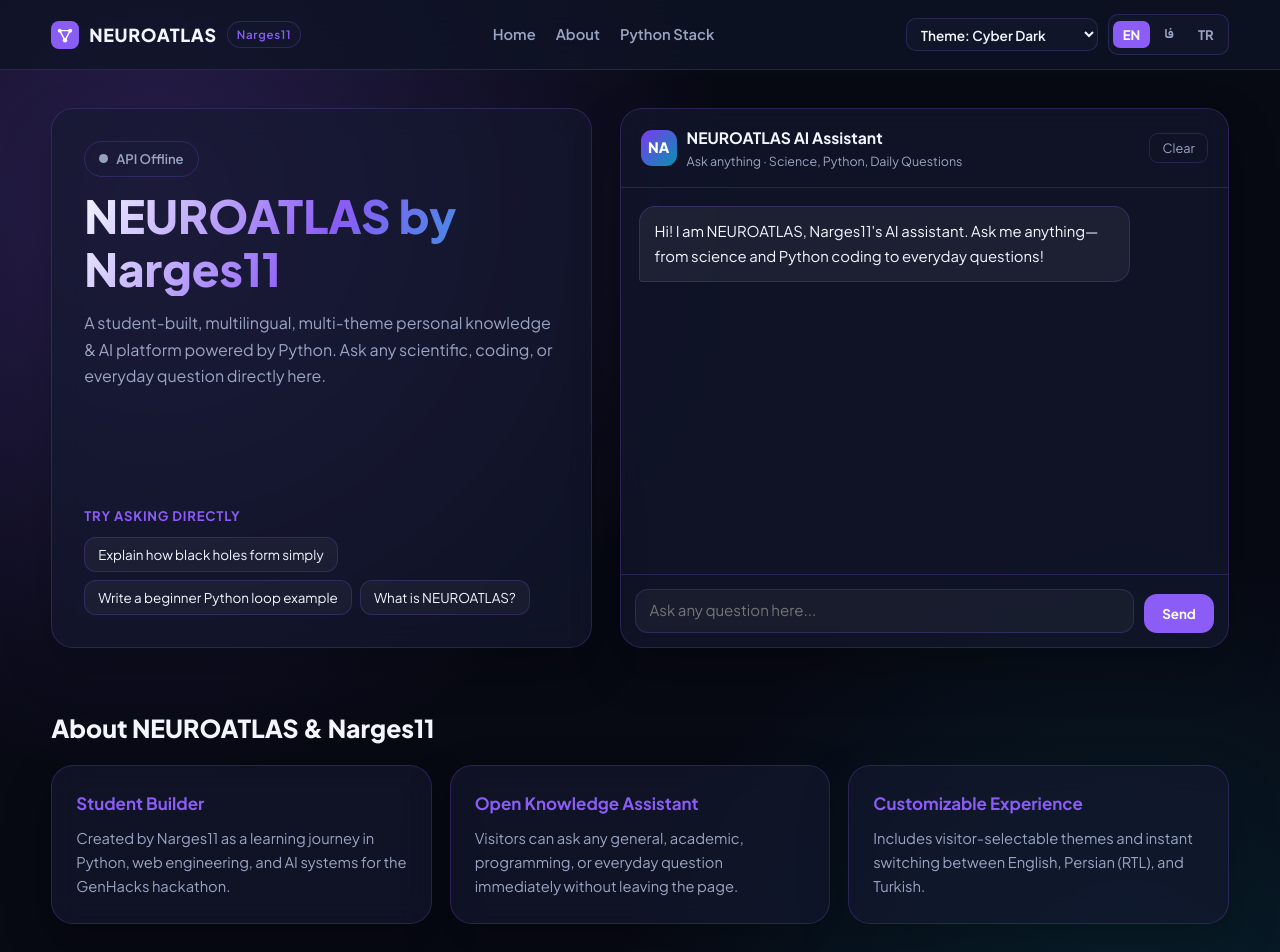
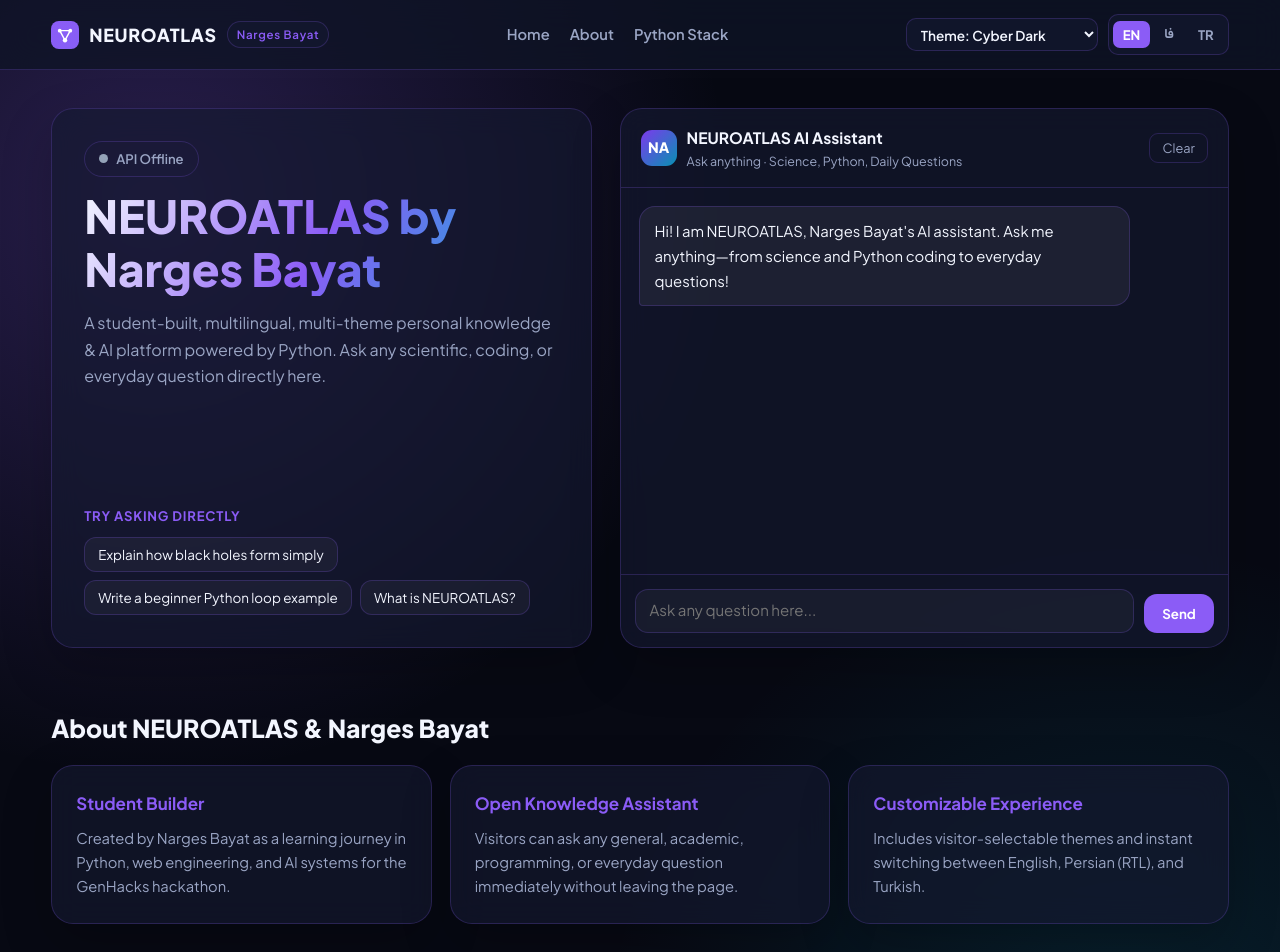
Before and after one commit to Shirazxbox/NEUROATLAS, a plain HTML site: page index.html in a window 1280 px wide. Shown: the top 952 px of the page. Drawn offline with Linux system fonts and the light colour scheme; no server answers.

Commit message:
Add files via upload

```diff
--- a/index.html
+++ b/index.html
@@ -3,7 +3,7 @@
 <head>
   <meta charset="UTF-8" />
   <meta name="viewport" content="width=device-width, initial-scale=1.0" />
-  <title>NEUROATLAS · Narges11</title>
+  <title>NEUROATLAS · Narges Bayat</title>
   <link rel="preconnect" href="https://fonts.googleapis.com" />
   <link rel="preconnect" href="https://fonts.gstatic.com" crossorigin />
   <link href="https://fonts.googleapis.com/css2?family=Plus+Jakarta+Sans:wght@400;500;600;700;800&family=Vazirmatn:wght@400;500;600;700;800&family=JetBrains+Mono:wght@400;600&display=swap" rel="stylesheet" />
@@ -495,7 +495,7 @@
           </defs>
         </svg>
         <span>NEUROATLAS</span>
-        <span class="brand-badge">Narges11</span>
+        <span class="brand-badge">Narges Bayat</span>
       </a>
 
       <nav class="nav-links">
@@ -529,7 +529,7 @@
             <span id="statusDot" class="status-dot"></span>
             <span id="statusText" data-i18n="statusChecking">Checking Python API...</span>
           </div>
-          <h1 class="hero-title" data-i18n="heroTitle">NEUROATLAS by Narges11</h1>
+          <h1 class="hero-title" data-i18n="heroTitle">NEUROATLAS by Narges Bayat</h1>
           <p class="hero-desc" data-i18n="heroDesc">
             A student-built, multilingual, multi-theme personal knowledge & AI platform powered by Python. Ask any scientific, coding, or everyday question directly here.
           </p>
@@ -569,11 +569,11 @@
     </section>
 
     <section id="about" class="section">
-      <h2 class="section-title" data-i18n="aboutHeading">About NEUROATLAS & Narges11</h2>
+      <h2 class="section-title" data-i18n="aboutHeading">About NEUROATLAS & Narges Bayat</h2>
       <div class="grid-3">
         <article class="card info-card">
           <h3 data-i18n="card1Title">Student Builder</h3>
-          <p data-i18n="card1Desc">Created by Narges11 as a learning journey in Python, web engineering, and AI systems for the GenHacks hackathon.</p>
+          <p data-i18n="card1Desc">Created by Narges Bayat as a learning journey in Python, web engineering, and AI systems for the GenHacks hackathon.</p>
         </article>
         <article class="card info-card">
           <h3 data-i18n="card2Title">Open Knowledge Assistant</h3>
@@ -606,7 +606,7 @@
   </main>
 
   <footer>
-    <div class="container" data-i18n="footerText">NEUROATLAS · Built with Python by Narges11 for GenHacks 2026</div>
+    <div class="container" data-i18n="footerText">NEUROATLAS · Built with Python by Narges Bayat for GenHacks 2026</div>
   </footer>
 
   <script>
@@ -624,7 +624,7 @@
         statusReady: "Python AI Online",
         statusNoKey: "Server Online (Add API Key)",
         statusOffline: "API Offline",
-        heroTitle: "NEUROATLAS by Narges11",
+        heroTitle: "NEUROATLAS by Narges Bayat",
         heroDesc: "A student-built, multilingual, multi-theme personal knowledge & AI platform powered by Python. Ask any scientific, coding, or everyday question directly here.",
         tryAsking: "Try asking directly",
         chatTitle: "NEUROATLAS AI Assistant",
@@ -632,11 +632,11 @@
         clearBtn: "Clear",
         inputPlaceholder: "Ask any question here...",
         sendBtn: "Send",
-        welcomeMsg: "Hi! I am NEUROATLAS, Narges11's AI assistant. Ask me anything—from science and Python coding to everyday questions!",
+        welcomeMsg: "Hi! I am NEUROATLAS, Narges Bayat's AI assistant. Ask me anything—from science and Python coding to everyday questions!",
         thinking: "Thinking...",
-        aboutHeading: "About NEUROATLAS & Narges11",
+        aboutHeading: "About NEUROATLAS & Narges Bayat",
         card1Title: "Student Builder",
-        card1Desc: "Created by Narges11 as a learning journey in Python, web engineering, and AI systems for the GenHacks hackathon.",
+        card1Desc: "Created by Narges Bayat as a learning journey in Python, web engineering, and AI systems for the GenHacks hackathon.",
         card2Title: "Open Knowledge Assistant",
         card2Desc: "Visitors can ask any general, academic, programming, or everyday question immediately without leaving the page.",
         card3Title: "Customizable Experience",
@@ -648,7 +648,7 @@
         arch2Desc: "Securely keeps API keys on the server side with automatic fallback between Gemini and Groq models.",
         arch3Title: "Zero-Bloat Frontend",
         arch3Desc: "Fast vanilla HTML/CSS/JS interface with persistent theme and language preferences.",
-        footerText: "NEUROATLAS · Built with Python by Narges11 for GenHacks 2026",
+        footerText: "NEUROATLAS · Built with Python by Narges Bayat for GenHacks 2026",
         prompts: [
           "Explain how black holes form simply",
           "Write a beginner Python loop example",
@@ -668,19 +668,19 @@
         statusReady: "هوش مصنوعی پایتون آنلاین است",
         statusNoKey: "سرور آنلاین (کلید API تنظیم نشده)",
         statusOffline: "عدم اتصال به API",
-        heroTitle: "NEUROATLAS · ساخته نرگس۱۱",
-        heroDesc: "یک وب‌سایت و پلتفرم هوش مصنوعی چندزبانه با قدرت پایتون، طراحی‌شده توسط نرگس۱۱. هر سوال علمی، برنامه‌نویسی یا عمومی دارید همین‌جا بپرسید.",
+        heroTitle: "NEUROATLAS · ساخته نرگس بیات",
+        heroDesc: "یک وب‌سایت و پلتفرم هوش مصنوعی چندزبانه با قدرت پایتون، طراحی‌شده توسط نرگس بیات. هر سوال علمی، برنامه‌نویسی یا عمومی دارید همین‌جا بپرسید.",
         tryAsking: "نمونه سوال‌های سریع",
         chatTitle: "دستیار هوشمند NEUROATLAS",
         chatSub: "پاسخ به همه سوالات علمی، پایتون و روزمره",
         clearBtn: "پاک کردن",
         inputPlaceholder: "سوال خود را همین‌جا بنویسید...",
         sendBtn: "ارسال",
-        welcomeMsg: "سلام! من NEUROATLAS دستیار هوشمند نرگس۱۱ هستم. هر سوالی در مورد علم، کدنویسی پایتون یا موضوعات روزمره دارید مستقیم از من بپرسید!",
+        welcomeMsg: "سلام! من NEUROATLAS دستیار هوشمند نرگس بیات هستم. هر سوالی در مورد علم، کدنویسی پایتون یا موضوعات روزمره دارید مستقیم از من بپرسید!",
         thinking: "در حال فکر کردن...",
-        aboutHeading: "درباره NEUROATLAS و نرگس۱۱",
+        aboutHeading: "درباره NEUROATLAS و نرگس بیات",
         card1Title: "مسیر یادگیری دانش‌آموزی",
-        card1Desc: "ساخته‌شده توسط نرگس۱۱ به عنوان بخشی از یادگیری پایتون، طراحی وب و هوش مصنوعی برای مسابقه GenHacks.",
+        card1Desc: "ساخته‌شده توسط نرگس بیات به عنوان بخشی از یادگیری پایتون، طراحی وب و هوش مصنوعی برای مسابقه GenHacks.",
         card2Title: "دستیار دانش عمومی",
         card2Desc: "بازدیدکنندگان بدون نیاز به ورود به صفحه دیگر می‌توانند مستقیم همین‌جا هر سوالی بپرسند و پاسخ بگیرند.",
         card3Title: "تجربه کاربری شخصی‌سازی‌شده",
@@ -692,7 +692,7 @@
         arch2Desc: "نگهداری امن کلیدها در سرور با پشتیبانی خودکار از Gemini و Groq.",
         arch3Title: "ظاهر سریع و سبک",
         arch3Desc: "ساخته‌شده با HTML/CSS/JS تمیز و ذخیره خودکار تم و زبان انتخابی کاربر.",
-        footerText: "NEUROATLAS · ساخته‌شده با پایتون توسط نرگس۱۱ برای GenHacks 2026",
+        footerText: "NEUROATLAS · ساخته‌شده با پایتون توسط نرگس بیات برای GenHacks 2026",
         prompts: [
           "سیاه‌چاله‌ها چطور تشکیل می‌شوند؟",
           "یک مثال ساده حلقه for در پایتون بنویس",
@@ -712,19 +712,19 @@
         statusReady: "Python Yapay Zekâ Çevrimiçi",
         statusNoKey: "Sunucu Açık (API Anahtarı Ekleyin)",
         statusOffline: "API Çevrimdışı",
-        heroTitle: "NEUROATLAS · Narges11",
-        heroDesc: "Narges11 tarafından Python ile geliştirilen çok dilli ve çok temalı kişisel bilgi ve yapay zekâ platformu. Bilimsel, kodlama veya günlük sorularınızı doğrudan buradan sorabilirsiniz.",
+        heroTitle: "NEUROATLAS · Narges Bayat",
+        heroDesc: "Narges Bayat tarafından Python ile geliştirilen çok dilli ve çok temalı kişisel bilgi ve yapay zekâ platformu. Bilimsel, kodlama veya günlük sorularınızı doğrudan buradan sorabilirsiniz.",
         tryAsking: "Hızlı örnek sorular",
         chatTitle: "NEUROATLAS Yapay Zekâ Asistanı",
         chatSub: "Bilim, Python ve günlük her konuda soru sorun",
         clearBtn: "Temizle",
         inputPlaceholder: "Sorunuzu buraya yazın...",
         sendBtn: "Gönder",
-        welcomeMsg: "Merhaba! Ben Narges11'in yapay zekâ asistanı NEUROATLAS. Bilimden Python kodlamaya kadar her konuda soru sorabilirsiniz!",
+        welcomeMsg: "Merhaba! Ben Narges Bayat'in yapay zekâ asistanı NEUROATLAS. Bilimden Python kodlamaya kadar her konuda soru sorabilirsiniz!",
         thinking: "Düşünüyor...",
-        aboutHeading: "NEUROATLAS ve Narges11 Hakkında",
+        aboutHeading: "NEUROATLAS ve Narges Bayat Hakkında",
         card1Title: "Öğrenci Geliştirici",
-        card1Desc: "Narges11 tarafından GenHacks yarışması için Python, web geliştirme ve yapay zekâ öğrenme yolculuğu kapsamında oluşturuldu.",
+        card1Desc: "Narges Bayat tarafından GenHacks yarışması için Python, web geliştirme ve yapay zekâ öğrenme yolculuğu kapsamında oluşturuldu.",
         card2Title: "Genel Bilgi Asistanı",
         card2Desc: "Ziyaretçiler başka bir bölüme girmeden doğrudan bu sayfadan genel veya teknik sorular sorabilir.",
         card3Title: "Seçilebilir Tema ve Dil",
@@ -736,7 +736,7 @@
         arch2Desc: "API anahtarlarını sunucuda güvenle saklar ve Gemini ile Groq arasında otomatik yedekleme yapar.",
         arch3Title: "Hızlı Arayüz",
         arch3Desc: "Tema ve dil tercihlerini tarayıcıda saklayan hafif ve modern HTML/CSS/JS arayüzü.",
-        footerText: "NEUROATLAS · GenHacks 2026 için Narges11 tarafından Python ile geliştirildi",
+        footerText: "NEUROATLAS · GenHacks 2026 için Narges Bayat tarafından Python ile geliştirildi",
         prompts: [
           "Kara delikler nasıl oluşur?",
           "Python'da basit bir döngü örneği yaz",
```
